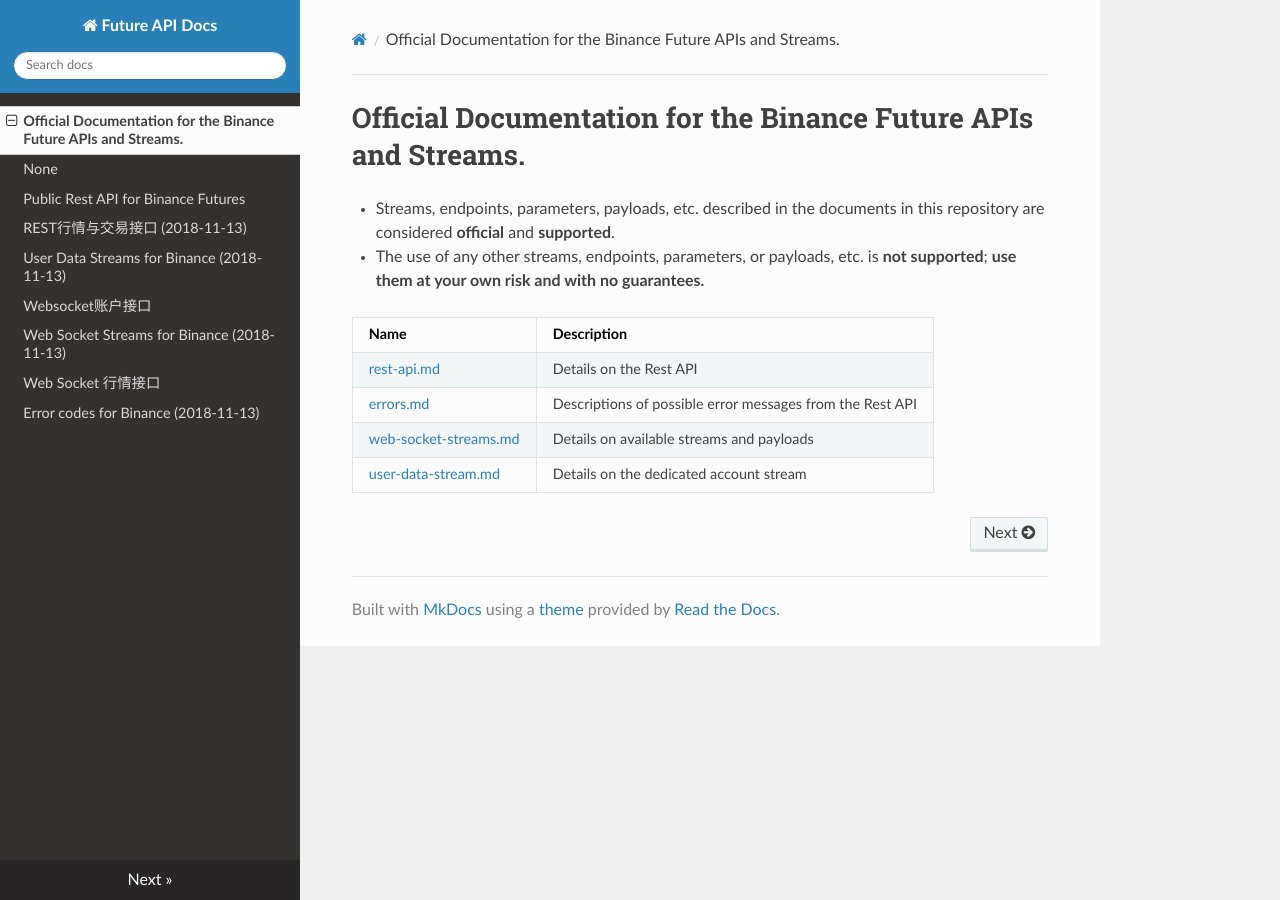
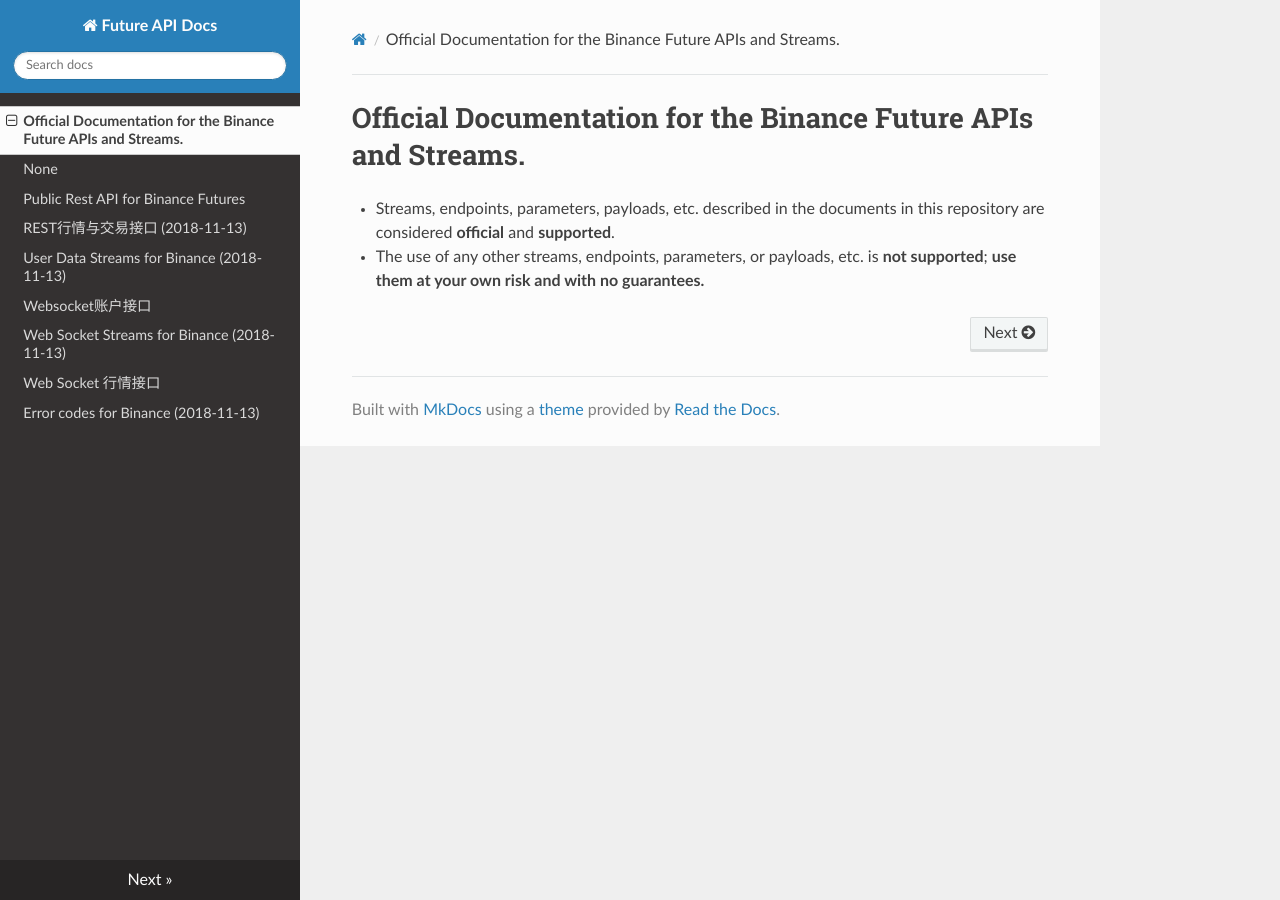
Before and after one commit to peterzan888/Binance-Future-API-test-doc, an MkDocs documentation site: the page built from docs/README.md, in a window 1280 px wide. Built offline with MkDocs 1.6.1, drawn with Linux system fonts in a browser that asks for light colours; nearby versions of some CDN libraries.

Commit message:
Update README.md

```diff
--- a/docs/README.md
+++ b/docs/README.md
@@ -1,11 +1,3 @@
 # Official Documentation for the Binance Future APIs and Streams.
 * Streams, endpoints, parameters, payloads, etc. described in the documents in this repository are considered **official** and **supported**.
 * The use of any other streams, endpoints, parameters, or payloads, etc. is **not supported**; **use them at your own risk and with no guarantees.**
-
-
-Name | Description
------------- | ------------
-[rest-api.md](./rest-api.md) | Details on the Rest API
-[errors.md](./errors.md) | Descriptions of possible error messages from the Rest API
-[web-socket-streams.md](./web-socket-streams.md) | Details on available streams and payloads
-[user-data-stream.md](./user-data-stream.md) | Details on the dedicated account stream
```
